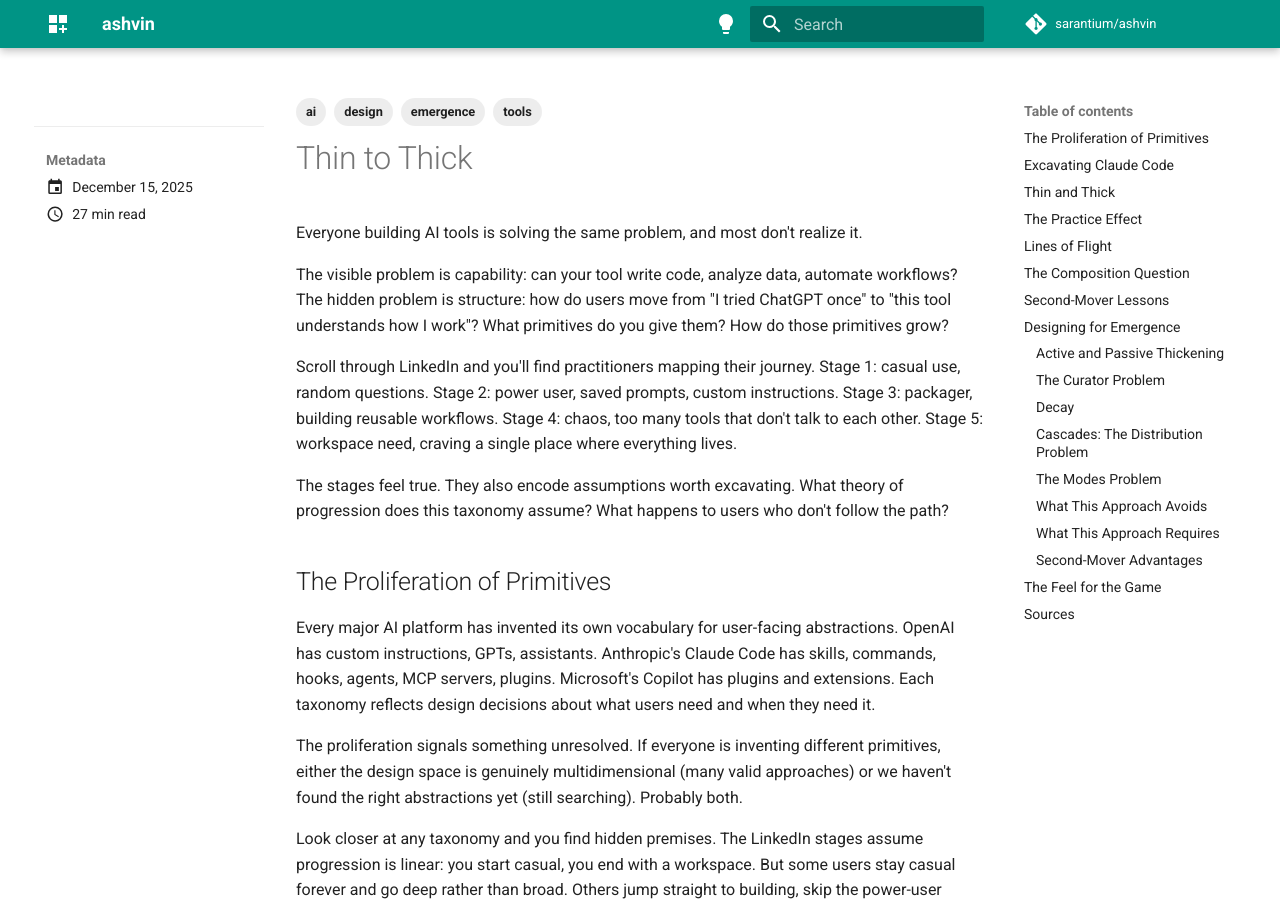
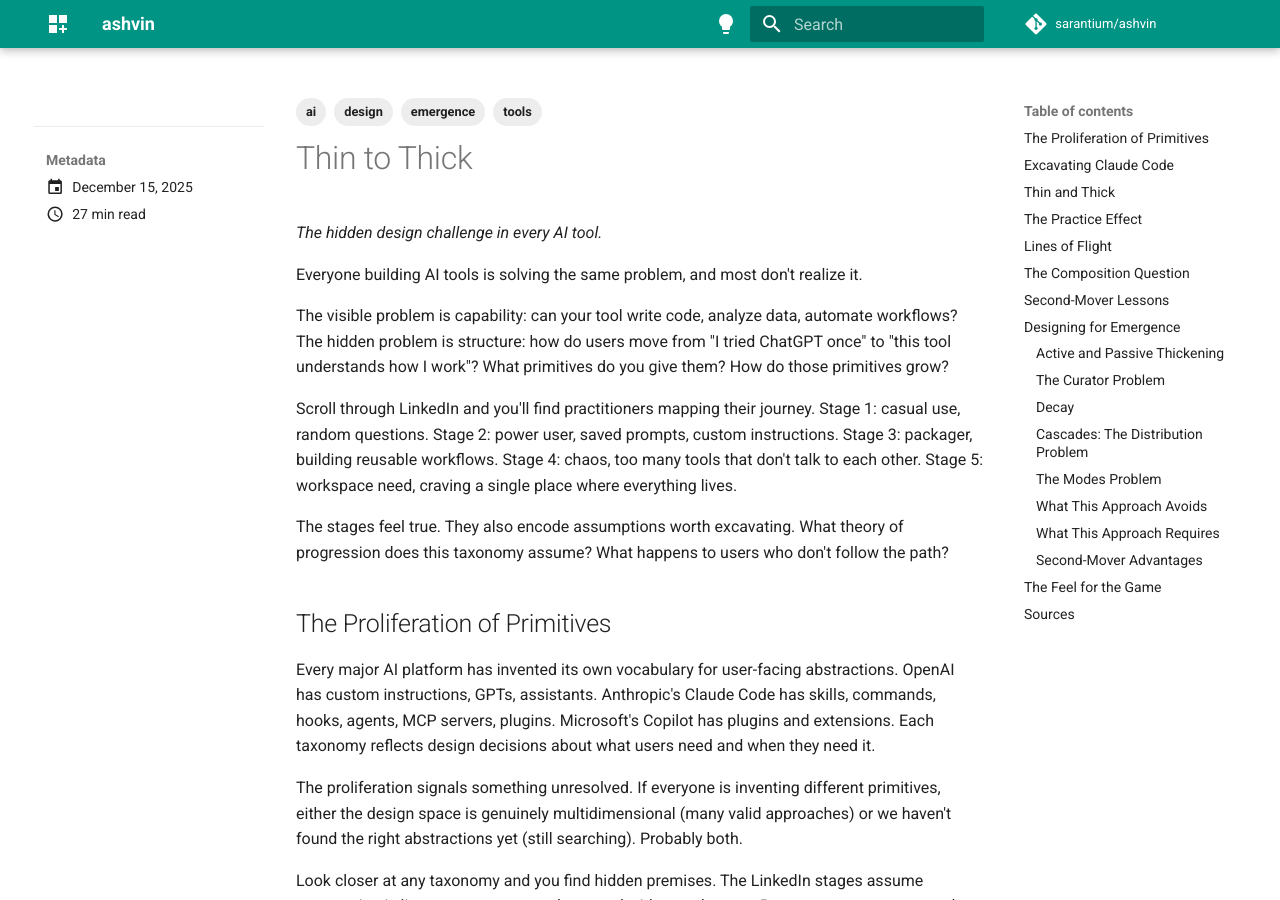
Before and after one commit to sarantium/ashvin, an MkDocs documentation site: the page built from docs/blog/posts/2025-12-15.md, in a window 1280 px wide and 900 px high. Built offline with MkDocs 1.6.1 and Material for MkDocs 9.7.7, drawn with Linux system fonts in a browser that asks for light colours; comment, search, counter and statistics services are not loaded; part of the change alters nothing that is shown.

Commit message:
fix: shorten title for correct URL slug
Changed title from "Thin to Thick: The Hidden Design Challenge..."
to just "Thin to Thick" so the slug matches the index link.

🤖 Generated with [Claude Code](https://claude.com/claude-code)

Co-Authored-By: Claude Opus 4.5 <noreply@anthropic.com>

```diff
--- a/docs/blog/posts/2025-12-15.md
+++ b/docs/blog/posts/2025-12-15.md
@@ -1,5 +1,5 @@
 ---
-title: "Thin to Thick: The Hidden Design Challenge in Every AI Tool"
+title: "Thin to Thick"
 date: 2025-12-15
 tags:
   - ai
@@ -9,6 +9,8 @@ tags:
 ---
 
 # Thin to Thick
+
+*The hidden design challenge in every AI tool.*
 
 Everyone building AI tools is solving the same problem, and most don't realize it.
 
```
